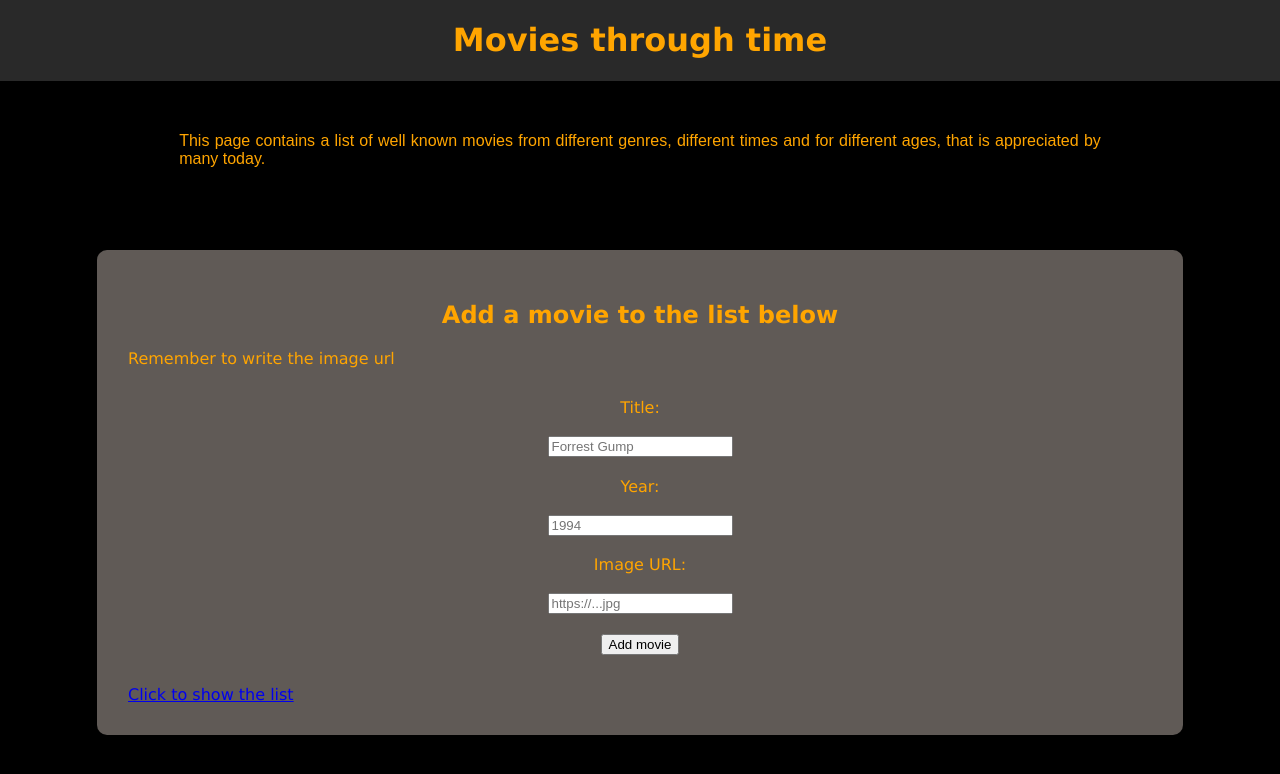
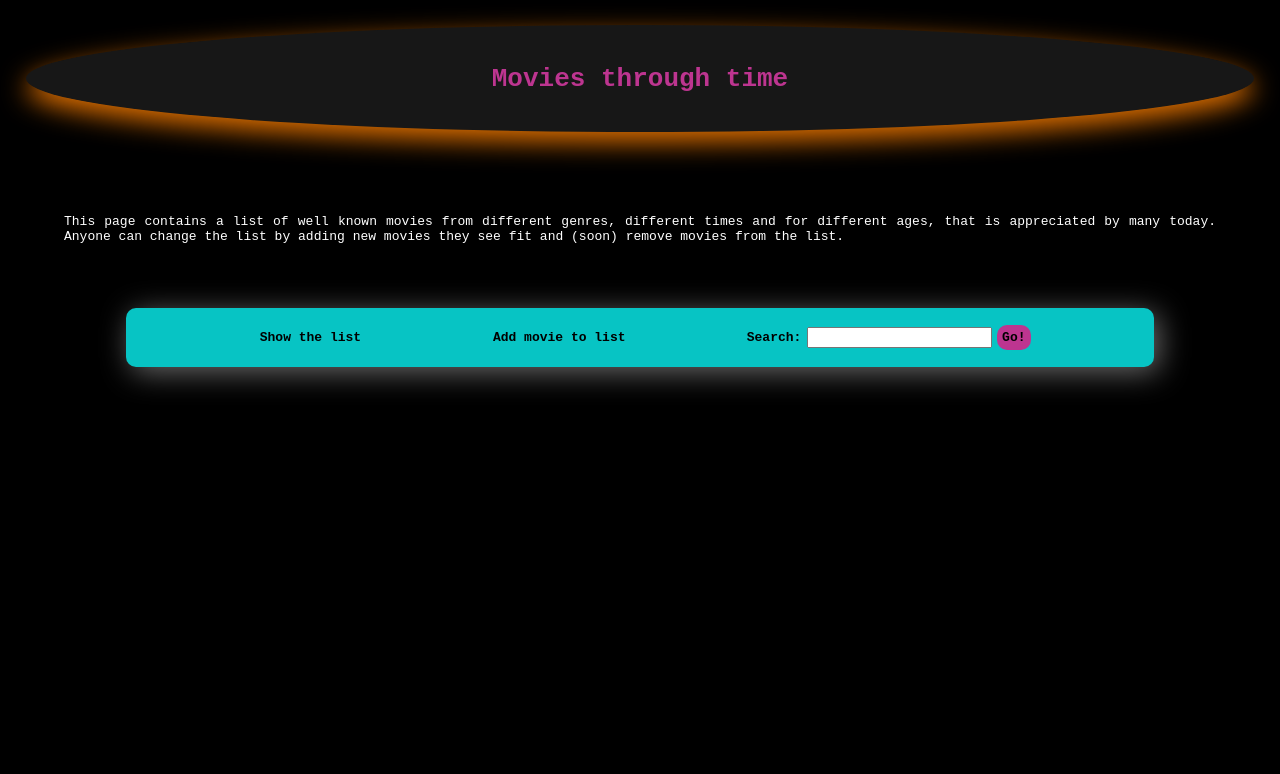
Before and after one commit to PetraElgemyr/graphql-exercise, a website: page src/public/index.html in a window 1280 px wide. Drawn offline with Linux system fonts and the light colour scheme.

Commit message:
added search function, basic styling, changed readme

```diff
--- /dev/null
+++ b/src/public/css/addMovieForm.css
@@ -0,0 +1,62 @@
+html,
+body {
+	overflow-x: hidden;
+	padding: 0;
+	margin: 0;
+	font-family: 'Lucida Sans', 'Lucida Sans Regular', 'Lucida Grande', 'Lucida Sans Unicode', Geneva, Verdana, sans-serif;
+	color: white;
+	font-family: 'Franklin Gothic Medium', 'Arial Narrow', Arial, sans-serif;
+}
+
+body {
+	background-color: black;
+}
+
+.main__section {
+	margin: 3%;
+	background-color: rgba(176, 164, 157, 0.549);
+	padding: 3%;
+	border-radius: 10px;
+	width: 80vw;
+}
+
+header {
+	width: 100vw;
+	text-align: center;
+	display: flex;
+	flex-direction: column;
+	justify-content: flex-start;
+	align-items: center;
+}
+
+h1 {
+	border-radius: 50%;
+	font-family: monospace;
+	box-shadow: 0 10px 27px rgb(222, 111, 0);
+	background-color: rgb(23, 23, 23);
+	width: 90vw;
+	padding: 3%;
+	color: rgb(189, 53, 144);
+}
+
+section > h2 {
+	text-align: center;
+}
+
+section > form {
+	display: flex;
+	flex-direction: column;
+	justify-content: center;
+	align-items: center;
+	margin: 3%;
+}
+
+form > #addMovie {
+	margin: 4%;
+}
+
+form > p.errorMsg {
+	color: rgb(137, 15, 15);
+	font-weight: 700;
+	font-size: 15pt;
+}
--- a/src/public/css/main.css
+++ b/src/public/css/main.css
@@ -1,115 +1,128 @@
-html, body {
-    overflow-x: hidden;
-    padding: 0;
-    margin: 0;
-    font-family:'Lucida Sans', 'Lucida Sans Regular', 'Lucida Grande', 'Lucida Sans Unicode', Geneva, Verdana, sans-serif;
-    color: orange;
-
+body {
+	display: flex;
+	flex-direction: column;
+	justify-content: flex-start;
+	align-items: center;
+	background-color: black;
+	font-family: monospace;
+	color: white;
 }
 
-body {
-    display: flex;
-    flex-direction: column;
-    justify-content: center;
-    align-items: center;
-    background-color: black;
+.big__wrapper {
+	display: flex;
+	flex-direction: column;
+	justify-content: space-around;
+	align-items: center;
 }
 
 header {
-background-color: rgb(41, 41, 41);
-box-shadow: 0 10px 27px rgba(0, 0, 0, 0.05);
-width: 100vw;
-/* color: orange; */
-font-weight: 600;
-/* font-family:'Lucida Sans', 'Lucida Sans Regular', 'Lucida Grande', 'Lucida Sans Unicode', Geneva, Verdana, sans-serif; */
-text-align: center;
+	width: 100vw;
+	text-align: center;
+	display: flex;
+	flex-direction: column;
+	justify-content: flex-start;
+	align-items: center;
+}
+
+h1 {
+	border-radius: 50%;
+	font-family: monospace;
+	box-shadow: 0 10px 27px rgb(222, 111, 0);
+	background-color: rgb(23, 23, 23);
+	width: 90vw;
+	padding: 3%;
+	color: rgb(189, 53, 144);
 }
 
 .container {
-    display: flex;
-    flex-direction: column;
-    justify-content: center;
-    align-items: center;
+	display: flex;
+	flex-direction: column;
+	justify-content: center;
+	align-items: center;
 }
 
 .main__article {
-    margin: 3%;
-    padding: 2%;
-    text-align: justify;
-    font-family: Arial, Helvetica, sans-serif;
+	margin: 3%;
+	padding: 2%;
+	text-align: justify;
+	color: white;
 }
 
-.main__section {
-    margin: 3%;
-    background-color: rgba(176, 164, 157, 0.549);
-    padding: 3%;
-    border-radius: 10px;
-    width: 80vw;
+.navMenu {
+	background-color: rgb(7, 196, 196);
+	width: 90vw;
+	padding: 2px;
+	border-radius: 10px;
+	box-shadow: 5px 5px 30px rgb(107, 107, 107);
 }
 
-section > h2 {
-    text-align: center;
+ul {
+	list-style: none;
+	padding: 0;
+	display: flex;
+	flex-direction: column;
+	justify-content: center;
+	align-items: center;
 }
 
-section > form {
-    display: flex;
-    flex-direction: column;
-    justify-content: center;
-    align-items: center;
-    margin: 3%;
+li {
+	list-style: none;
+	display: flex;
+	flex-direction: row;
+	justify-content: center;
+	align-items: center;
+	margin-top: 2px;
+	margin-bottom: 2px;
+	font-weight: 600;
+	color: black;
 }
 
-form > #addDog{
-    margin: 4%;
+li > a {
+	font-family: monospace;
+	color: black;
+	text-decoration: none;
+}
+
+li.searchLi {
+	display: flex;
+	flex-direction: row;
 }
 
 input {
-    margin: 2%
+	margin-right: 2%;
+	margin-left: 2%;
 }
 
-form > p.errorMsg {
-
-    color: rgb(137, 15, 15);
-    font-weight: 700;
-    font-size: 15pt;
+span#searchBtn {
+	background-color: rgb(189, 53, 144);
+	padding: 2%;
+	border-radius: 10px;
 }
 
-#root {
-    display: flex;
-    flex-direction: column;
-    justify-content: center;
-    align-items: center;
-
-    margin: 3%;
-    background-color: rgba(33, 33, 33, 0.549);
-    padding: 3%;
-    border-radius: 10px;
-    width: 80vw;
-/*
-    margin-top: 5%;
-    width: 80vw;
-    background-color: rgba(158, 144, 134, 0.4); */
+#searchBtn:hover {
+	cursor: pointer;
+	background-color: rgb(210, 96, 172);
 }
 
-#rootList {
-    display: flex;
-    flex-direction: column;
-    justify-content: center;
-    align-items: center;
-    width: 90vw;
+#searchedBox {
+	margin-top: 10%;
+	background-color: rgb(0, 0, 0);
+	width: 90vw;
+	padding: 10px;
 }
 
-#showDogs {
-    margin: 2%;
+img {
+	width: 40vw;
 }
 
-#rootList > div {
-    width: 75vw;
-    padding: 3%;
-    margin: 1%;
-    border-bottom: 1px solid gray;
-    display: flex;
-    flex-direction: column;
-    justify-content: center;
-    align-items: center;
+@media screen and (min-width: 768px) {
+	.navMenu {
+		width: 80vw;
+	}
+
+	ul {
+		flex-direction: row;
+		justify-content: space-evenly;
+		align-items: center;
+	}
 }
--- a/src/public/css/newMovieAdded.css
+++ b/src/public/css/newMovieAdded.css
@@ -1,4 +1,5 @@
-html, body {
+html,
+body {
 	background-color: rgb(40, 40, 40);
 	color: white;
 }
@@ -8,6 +9,25 @@ html, body {
 	flex-direction: column;
 	justify-content: center;
 	align-items: center;
+}
+
+header {
+	width: 100vw;
+	text-align: center;
+	display: flex;
+	flex-direction: column;
+	justify-content: flex-start;
+	align-items: center;
+}
+
+h1 {
+	border-radius: 50%;
+	font-family: monospace;
+	box-shadow: 0 10px 27px rgb(222, 111, 0);
+	background-color: rgb(23, 23, 23);
+	width: 90vw;
+	padding: 3%;
+	color: rgb(189, 53, 144);
 }
 
 img {
--- a/src/public/css/showList.css
+++ b/src/public/css/showList.css
@@ -1,7 +1,7 @@
-html, body {
+html,
+body {
 	background-color: black;
 	color: white;
-
 }
 
 div#rootList {
@@ -11,6 +11,44 @@ div#rootList {
 	align-items: center;
 	flex-wrap: wrap;
 	padding: 0;
+}
+
+header {
+	width: 100vw;
+	text-align: center;
+	display: flex;
+	flex-direction: column;
+	justify-content: flex-start;
+	align-items: center;
+}
+
+h1 {
+	border-radius: 50%;
+	font-family: monospace;
+	box-shadow: 0 10px 27px rgb(222, 111, 0);
+	background-color: rgb(23, 23, 23);
+	width: 90vw;
+	padding: 3%;
+	color: rgb(189, 53, 144);
+}
+
+nav.navMenu {
+	background-color: rgb(7, 196, 196);
+	width: 90vw;
+	padding: 2%;
+	border-radius: 10px;
+	box-shadow: 5px 5px 30px rgb(107, 107, 107);
+	margin: 2%;
+	margin-bottom: 5%;
+	display: flex;
+	flex-direction: row;
+	justify-content: space-evenly;
+}
+
+nav.navMenu a {
+	text-decoration: none;
+	font-weight: 600;
+	color: black;
 }
 
 .movie__container {
@@ -23,6 +61,33 @@ div#rootList {
 	margin: 1%;
 }
 
+.movie__container span,
+.movie__container p {
+	font-weight: 600;
+	/* font-size: 1.2rem; */
+}
+
 img {
-    width: 40vw;
+	width: 90%;
 }
+
+@media screen and (min-width: 768px) {
+	.movie__container {
+		width: 30vw;
+		margin-bottom: 5%;
+	}
+
+	.movie__container span,
+	.movie__container p {
+		font-size: 1.2rem;
+	}
+}
+
+@media screen and (min-width: 1024px) {
+	.movie__container {
+		width: 23vw;
+		margin: 0;
+		padding: 0;
+		margin-bottom: 20px;
+	}
+}
--- a/src/public/index.html
+++ b/src/public/index.html
@@ -9,30 +9,31 @@
 		<script defer src="/js/main.js" type="module"></script>
 	</head>
 	<body>
-		<header><h1>Movies through time</h1></header>
-		<div class="container">
-			<article class="main__article">
-				This page contains a list of well known movies from different genres, different times and for different ages, that is
-				appreciated by many today.
-			</article>
-			<section class="main__section">
-				<h2>Add a movie to the list below</h2>
-				<span>Remember to write the image url</span>
-				<form id="addForm">
-					<!-- <input id="regNr" type="text" placeholder="Kundnummer" /> -->
-					<label>Title: </label>
-					<input id="title" type="text" placeholder="Forrest Gump" />
-					<label>Year: </label>
-					<input id="year" type="text" placeholder="1994" />
-					<label>Image URL: </label>
-					<input id="imgUrl" type="text" placeholder="https://...jpg" />
-					<button id="addMovie" type="button">Add movie</button>
-				</form>
-				<div><a id="getAllMoviesBtn" href="./showMovieList.html">Click to show the list</a></div>
-								<!-- <div id="rootList"></div> -->
+		<div class="big__wrapper">
+			<header><h1>Movies through time</h1></header>
+			<div class="container">
+				<article class="main__article">
+					This page contains a list of well known movies from different genres, different times and for different ages, that
+					is appreciated by many today. Anyone can change the list by adding new movies they see fit and (soon) remove movies
+					from the list.
+				</article>
+				<nav class="navMenu">
+					<ul>
+						<li>
+							<a id="getAllMoviesBtn" href="./showMovieList.html">Show the list</a>
+						</li>
+						<li>
+							<a id="addNewMovie" href="./addMovieForm.html">Add movie to list</a>
+						</li>
+						<li class="searchLi">
+							Search:
+							<input id="searchInput" type="text" />
+							<span id="searchBtn">Go!</span>
+						</li>
+					</ul>
+				</nav>
 			</div>
-			</section>
-
+			<div id="searchedBox"></div>
 		</div>
 	</body>
 </html>
--- a/src/public/js/main.js
+++ b/src/public/js/main.js
@@ -1,5 +1,4 @@
 console.log('hej')
-// let movies = []
 
 const graphQlQueryBase = async (url, query, variables = {}) => {
 	const response = await fetch(url, {
@@ -15,40 +14,6 @@ const graphQlQueryBase = async (url, query, variables = {}) => {
 	const res = await response.json()
 	return res.data
 }
-
-// const getMoviesBtn = document.getElementById('getAllMoviesBtn')
-
-// getMoviesBtn.addEventListener('click', async (event) => {
-// 	event.preventDefault()
-// 	const response = await graphQlQuery('http://localhost:4000/graphql', getAllMoviesQuery)
-// 	// console.log(response)
-// 	movies = response.getAllMovies
-// 	console.log(movies)
-// 	createHtml(movies)
-// })
-
-// function createHtml(movies) {
-// 	const listRoot = document.getElementById('rootList')
-// 	listRoot.innerHTML = ''
-
-// 	for (let i = 0; i < movies.length; i++) {
-// 		let dogContainer = document.createElement('div')
-// 		let title = document.createElement('p')
-// 		let year = document.createElement('span')
-// 		let img = document.createElement('img')
-// 		let movieId = document.createElement('span')
-
-// 		title.innerHTML = movies[i].title
-// 		year.innerHTML = movies[i].year
-// 		img.src = movies[i].imgUrl
-// 		img.classList.add('book__img')
-// 		movieId.innerHTML = 'Registreringsnummer: ' + movies[i].id
-
-// 		dogContainer.append(img, title, year, movieId)
-
-// 		listRoot.appendChild(dogContainer)
-// 	}
-// }
 
 let title = document.getElementById('title')
 let year = document.getElementById('year')
@@ -90,3 +55,53 @@ addMovieBtn?.addEventListener('click', async (e) => {
 		formBox.appendChild(errorBox)
 	}
 })
+
+let movies = []
+let searchButton = document.getElementById('searchBtn')
+searchButton.addEventListener('click', async () => {
+	const getAllMoviesQuery = `query Query {
+		getAllMovies {
+		  id
+		  title
+		  year
+		  imgUrl
+		}
+	  }`
+
+	const response = await graphQlQueryBase('http://localhost:4000/graphql', getAllMoviesQuery)
+	// console.log(response)
+	movies = response.getAllMovies
+	console.log('filmerna', movies)
+
+	let input = document.getElementById('searchInput')
+	let resultBox = document.getElementById('searchedBox')
+	let text = input.value
+	let newText = text.toLowerCase().trim()
+	console.log(newText)
+
+	for (let i = 0; i < movies.length; i++) {
+		let movieTitle = movies[i].title
+		let newTitle = movieTitle.toLowerCase().trim()
+
+		if (newText === newTitle) {
+			resultBox.innerHTML = 'Yay! This movie was on the list'
+
+			let movieContainer = document.createElement('div')
+			let title = document.createElement('p')
+			let year = document.createElement('span')
+			let img = document.createElement('img')
+			// let movieId = document.createElement('span')
+
+			movieContainer.classList.add('movie__container')
+			title.innerHTML = movies[i].title
+			year.innerHTML = movies[i].year
+			img.src = movies[i].imgUrl
+			img.classList.add('book__img')
+			// movieId.innerHTML = 'Registreringsnummer: ' + movies[i].id
+
+			movieContainer.append(img, title, year /*movieId  */)
+
+			resultBox.appendChild(movieContainer)
+		}
+	}
+})
```
Also changed, not shown: src/public/addMovieForm.html (added, +31 -0 lines), src/public/newMovieAdded.html (+1 -0 lines), src/public/showMovieList.html (+3 -1 lines), README.md. Lines whose indentation alone changed are shown as unchanged.
